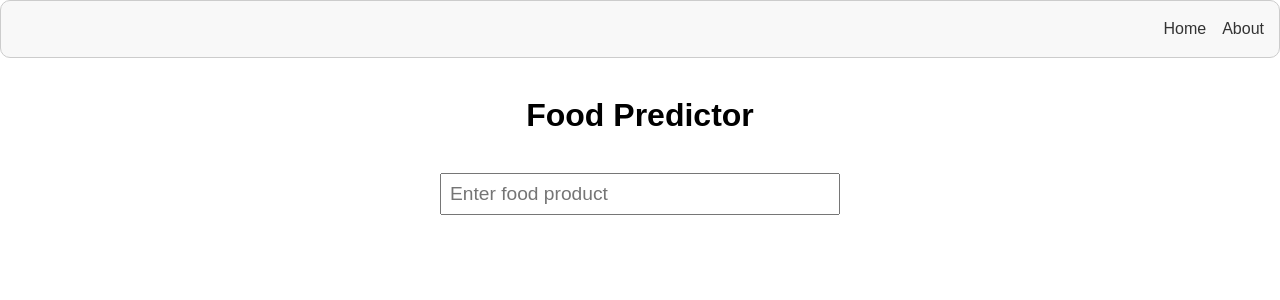
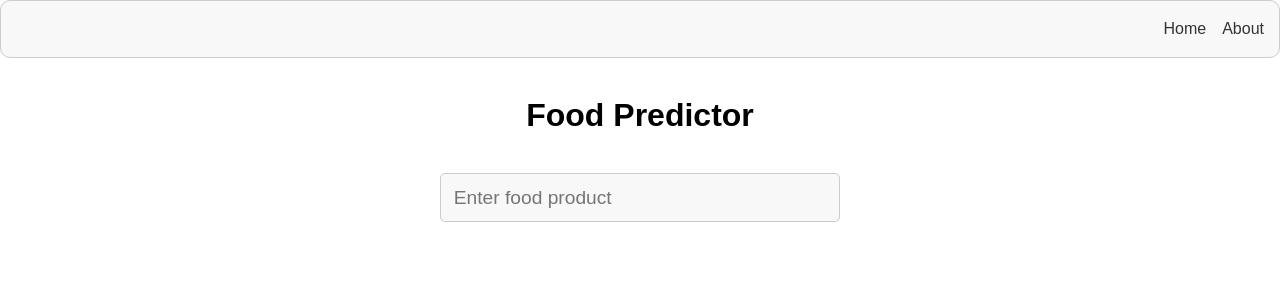
Before and after one commit to baskrahmer/foodpred, a React (Create React App) app in the folder frontend/: page / in a window 1280 px wide. Shown: the top 300 px of the page. Built offline with nearby package versions, Linux system fonts and the light colour scheme; no server answers.

Commit message:
Add CSS for text field

```diff
--- a/frontend/src/index.css
+++ b/frontend/src/index.css
@@ -60,11 +60,20 @@ h1 {
 }
 
 input[type="text"] {
-  padding: 0.5rem;
+  padding: 0.8rem;
   font-size: 1.2em;
   width: 100%;
   max-width: 400px;
   margin-bottom: 1rem;
+  border: 1px solid #ccc;
+  border-radius: 5px;
+  background-color: #f8f8f8;
+  transition: box-shadow 0.3s ease;
+}
+
+input[type="text"]:focus {
+  outline: none;
+  border-color: #007bff;
 }
 
 .loading-container {
```
